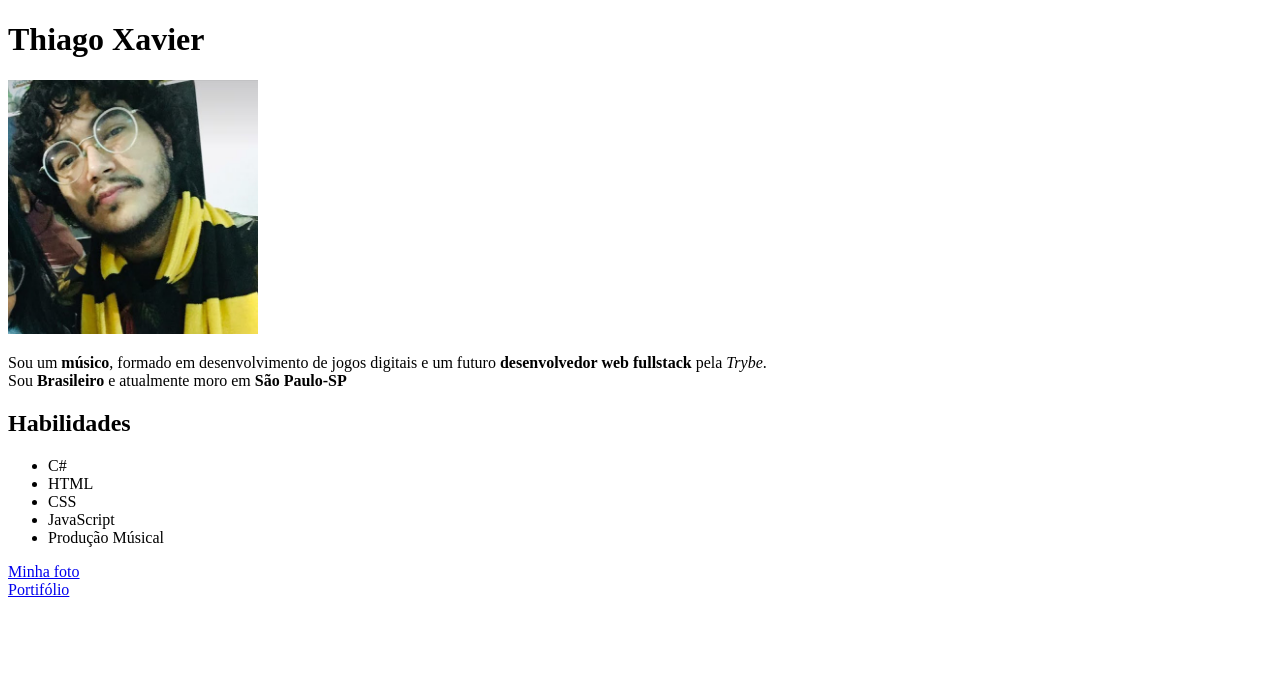
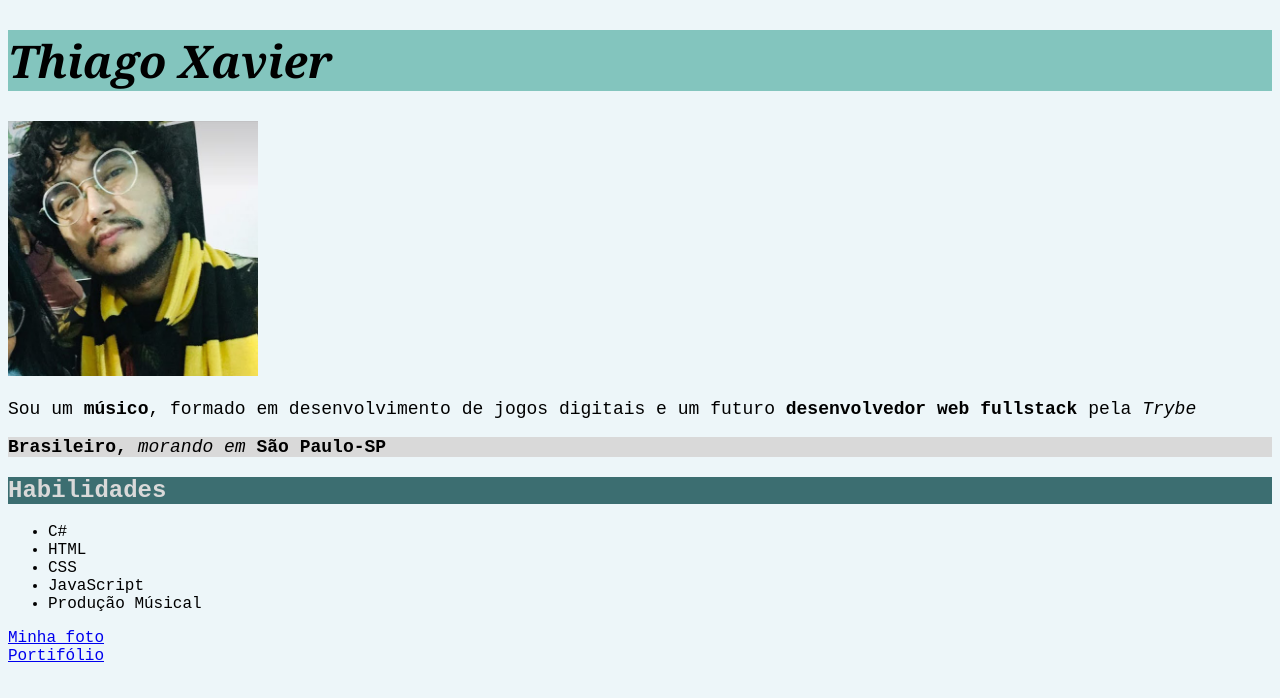
Before and after one commit to thiagopxavier/thiagopxavier.github.io, a plain HTML site: page index.html in a window 1280 px wide. Drawn offline with Linux system fonts and the light colour scheme.

Commit message:
CSS Inicial

```diff
--- a/index.html
+++ b/index.html
@@ -2,12 +2,14 @@
     <html lang="pt-br">
     <head>
         <meta charset="UTF-8">
+        <link rel="stylesheet" type="text/css" href="style.css">
         <title>Thiago Xavier</title>
     </head>
     <body>
-        <h1>Thiago Xavier</h1>
+        <h1><em>Thiago Xavier</em></h1>
         <img src="eu.jpg" alt="Foto do Thiago Xavier" id="minha-foto" width="250px">
-        <p>Sou um <strong>músico</strong>, formado em desenvolvimento de jogos digitais e um futuro <strong>desenvolvedor web fullstack</strong> pela <em>Trybe</em>. <br> Sou <strong>Brasileiro</strong> e atualmente moro em <strong>São Paulo-SP</strong></p>
+        <p>Sou um <strong>músico</strong>, formado em desenvolvimento de jogos digitais e um futuro <strong>desenvolvedor web fullstack</strong> pela <em>Trybe</em></p>
+        <p id="nationality"><strong>Brasileiro,</strong> <em>morando em</em> <strong>São Paulo-SP</strong></p>
         <h2>Habilidades</h2>
         <ul>
             <li>C#</li>
--- /dev/null
+++ b/style.css
@@ -0,0 +1,29 @@
+body {
+    background-color: #EDF6F9;
+    font-family: 'Courier New', Courier, monospace;
+}
+h1 {
+    font-size: 45px;
+    font-family: Georgia, serif;
+    background-color: #83C5BE;
+}
+h2 {
+    background-color: #3C6E71;
+    color: #D9D9D9;
+}
+p {
+    font-size: 18px;
+}
+#nationality {
+    background-color: #D9D9D9;
+}
+
+/*
+353535
+006D77
+FFDDD2
+E29578
+
+
+
+*/
```
